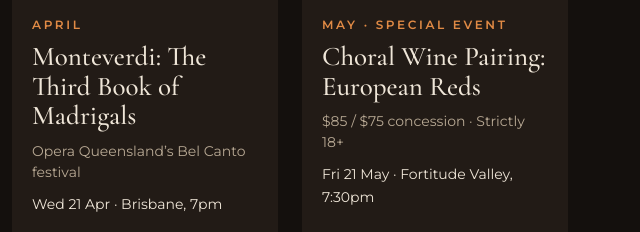
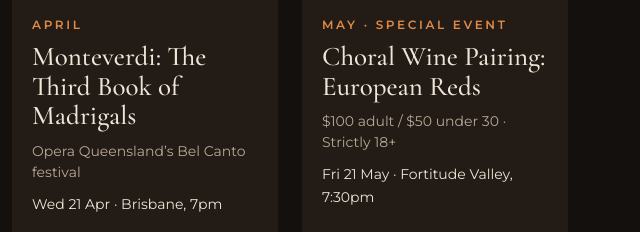
Before and after one commit to TomHolownia/oneequalmusic-website, an Astro site: page / in a window 1280 px wide. Shown: the part 1304-1536 px from the top of the page, 640-1280 px from the left. Built offline with nearby package versions, Linux system fonts and the light colour scheme; Astro itself is replaced by a stand-in of ours.

Commit message:
Wine Pairing prices: $100 adult, $50 under 30
Co-authored-by: Cursor <cursoragent@cursor.com>

```diff
--- a/src/content/concerts/04-choral-wine-pairing.md
+++ b/src/content/concerts/04-choral-wine-pairing.md
@@ -2,7 +2,7 @@
 title: "Choral Wine Pairing: European Reds"
 month: May · Special event
 series: Special event
-summary: $85 / $75 concession · Strictly 18+
+summary: $100 adult / $50 under 30 · Strictly 18+
 image: /images/wine.jpg
 imageAlt: Tomasz Holownia and Eleanor Adeney raising glasses of red wine
 imagePosition: 50% 55%
```
